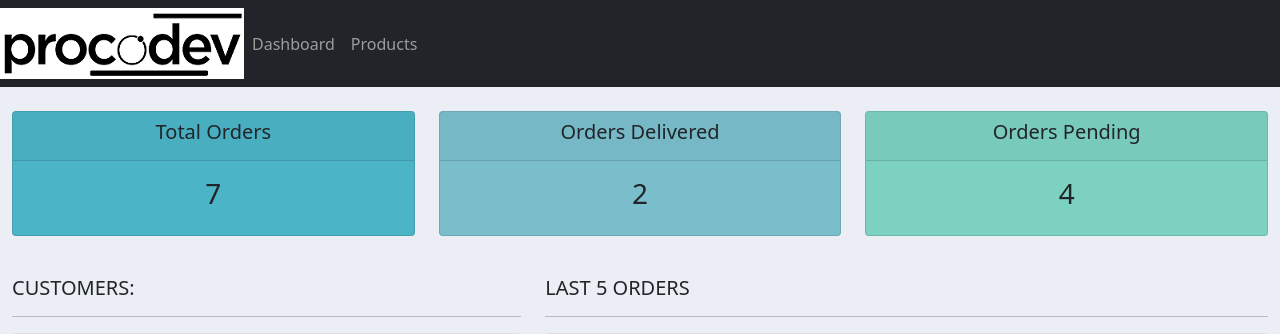
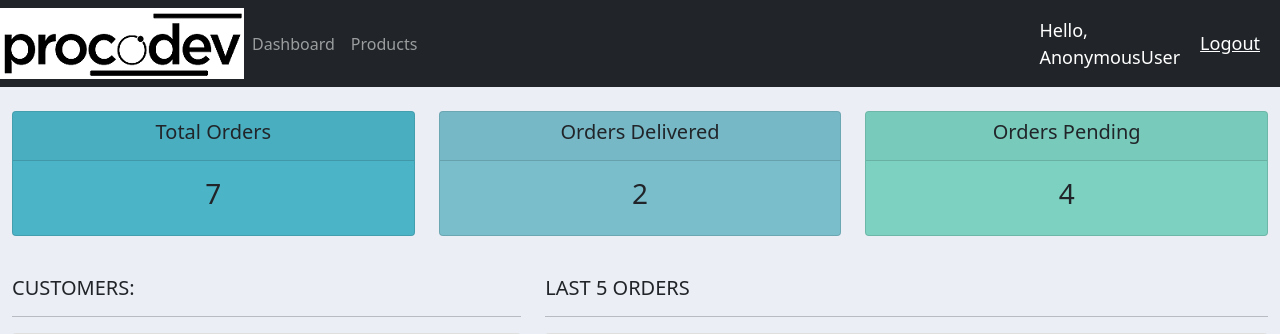
Before and after one commit to atharva07/django2, a Django app: page / in a window 1280 px wide. Shown: the top 334 px of the page. Run offline with Django 3.2, Linux system fonts and the light colour scheme; data comes from the database, SQL or seed files in the repository; both versions use the stored data as it was after the commit.

Commit message:
major changes

```diff
--- a/accounts/templates/accounts/login.html
+++ b/accounts/templates/accounts/login.html
@@ -86,6 +86,7 @@
 				</div>
 				<div class="d-flex justify-content-center form_container">
 					<form method="POST" action="">
+                        {% csrf_token %}
 						<div class="input-group mb-3">
 							<div class="input-group-append">
 								<span class="input-group-text"><i class="fas fa-user"></i></span>
--- a/accounts/templates/accounts/navbar.html
+++ b/accounts/templates/accounts/navbar.html
@@ -1,7 +1,15 @@
 {% load static %}
 
+<style>
+  .hello-msg{
+    font-size: 18px;
+    color: #fff;
+    margin-right: 20px;
+  }
+</style>
+
 <nav class="navbar navbar-expand-lg navbar-dark bg-dark">
-    <img src="{% static 'images/logo2.png' %}">
+  <img src="{% static 'images/logo2.png' %}">
     <button class="navbar-toggler" type="button" data-toggle="collapse" data-target="#navbarNav" aria-controls="navbarNav" aria-expanded="false" aria-label="Toggle navigation">
       <span class="navbar-toggler-icon"></span>
     </button>
@@ -15,4 +23,8 @@
         </li>
       </ul>
     </div>
-  </nav>
+
+    <span class="hello-msg">Hello, {{request.user}}</span>
+    <span><a class="hello-msg" href="{% url 'logout' %}">Logout</a></span>
+
+</nav>
--- a/accounts/urls.py
+++ b/accounts/urls.py
@@ -4,6 +4,7 @@ from . import views
 urlpatterns = [
     path('register/', views.registerPage, name="register"),
     path('login/', views.loginPage, name="login"),
+    path('logout/', views.logoutUser, name="logout"),
 
     path('', views.home, name="home"),
     path('products/', views.products, name="products"),
--- a/accounts/views.py
+++ b/accounts/views.py
@@ -5,6 +5,7 @@ from .models import *
 from .forms import OrderForm, CreateUserFrom
 from .filters import OrderFilter
 from django.contrib.auth.forms import UserCreationForm
+from django.contrib.auth import authenticate, login, logout
 from django.contrib import messages
 # Create your views here.
 
@@ -22,8 +23,24 @@ def registerPage(request):
     return render(request, 'accounts/register.html', context)
 
 def loginPage(request):
+    if request.method == 'POST':
+        username = request.POST.get('username')
+        password = request.POST.get('password')
+
+        user = authenticate(request, username=username, password=password)
+
+        if user is not None:
+            login(request, user)
+            return redirect('home')
+        else:
+            messages.info(request, 'Username or password is incorrect')
+
     context = {}
     return render(request, 'accounts/login.html', context)
+
+def logoutUser(request):
+    logout(request)
+    return redirect('login')
 
 def home(request):
     orders = Order.objects.all()
```
Also changed, not shown: db.sqlite3.
